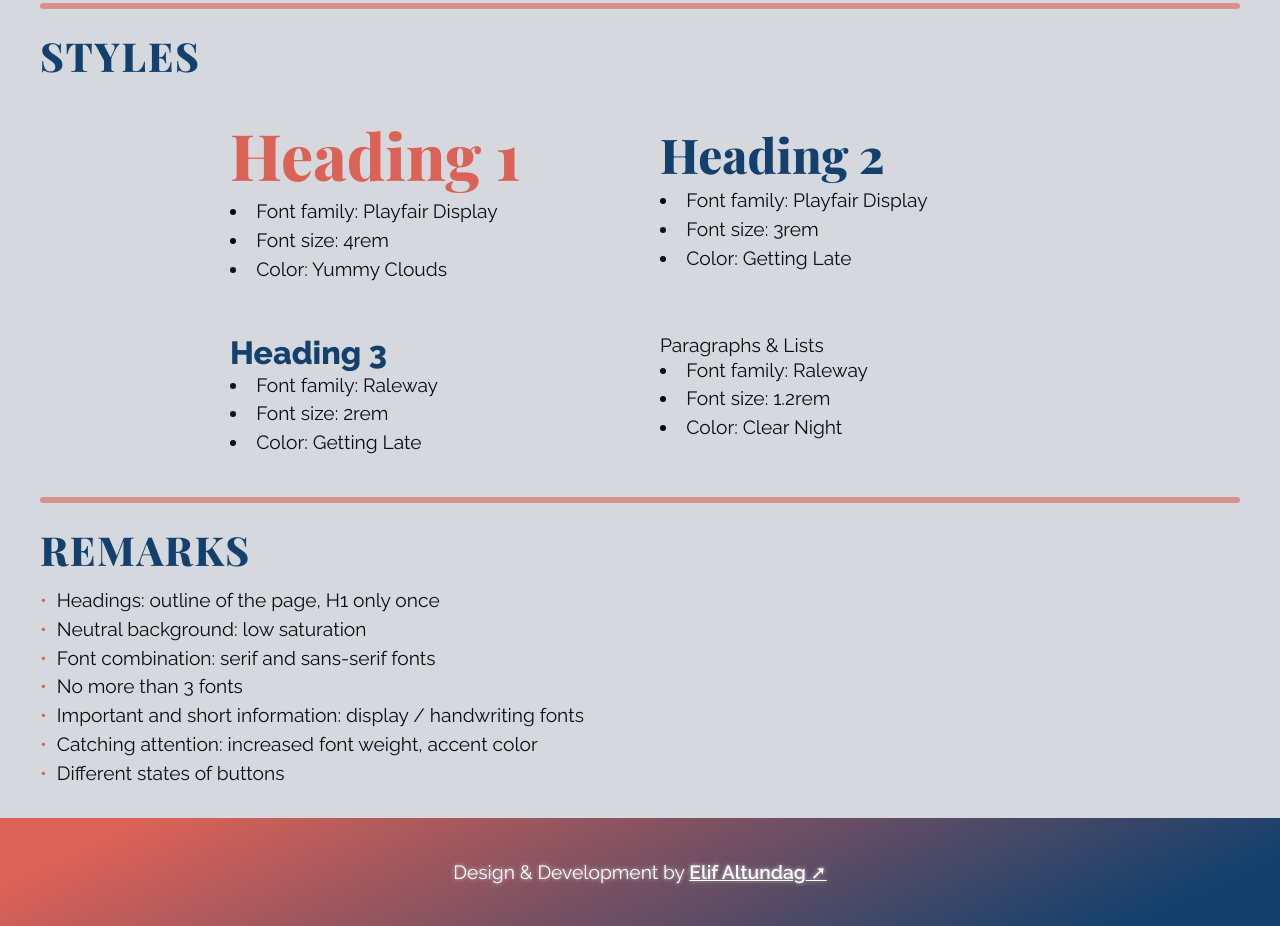
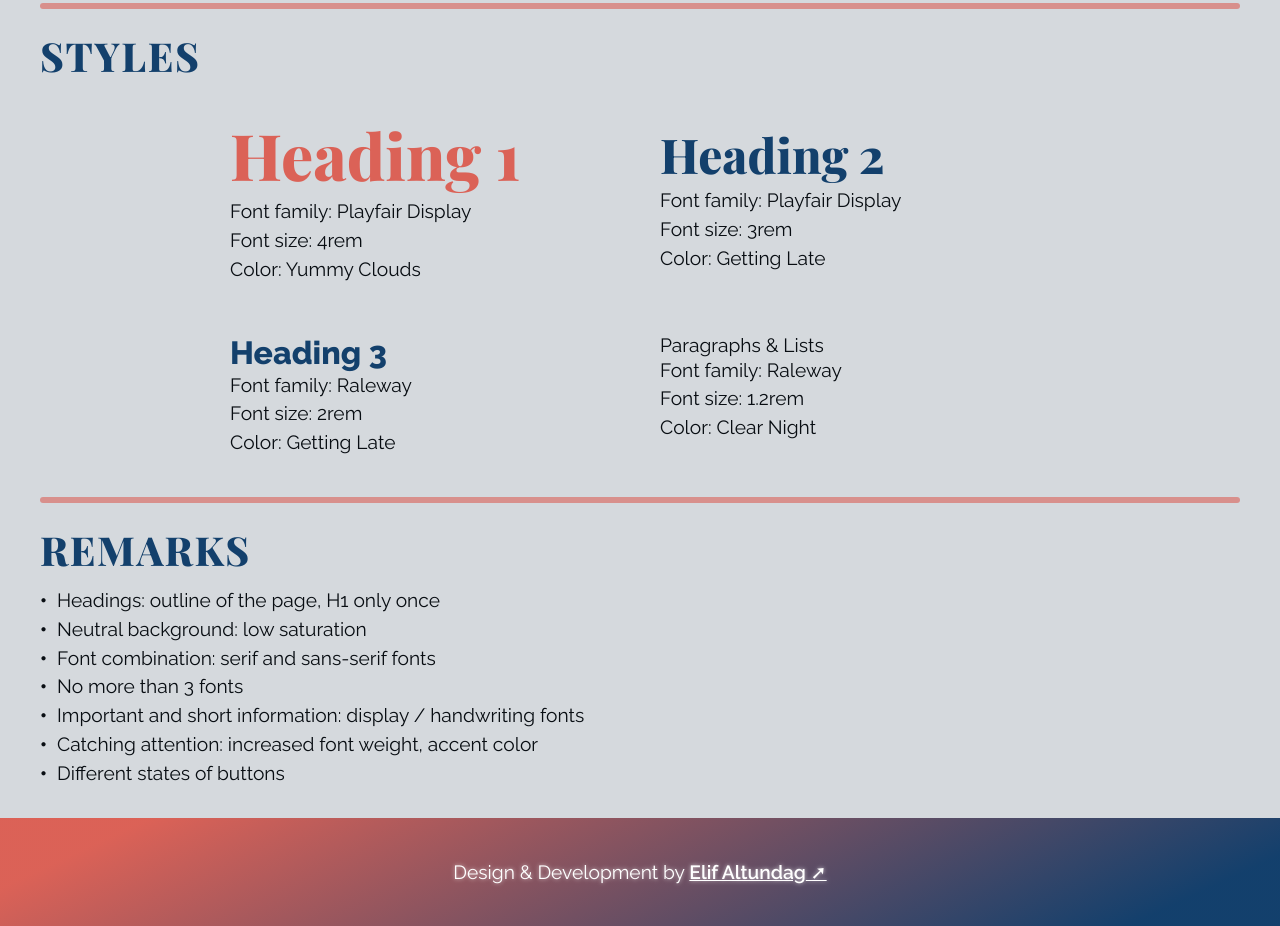
Before and after one commit to elifaltundag/website-design-system, a plain HTML site: page index.html in a window 1280 px wide. Shown: the part 1782-2708 px from the top of the page. Drawn offline with nearby package versions, Linux system fonts and the light colour scheme; a web font is replaced by a local one.

Commit message:
edit list styles

```diff
--- a/style.css
+++ b/style.css
@@ -378,7 +378,7 @@ h2::before{
 }
 
 .style-properties li {
-    list-style: inside;
+    list-style: none;
 }
 
 #remarks ul {
@@ -392,7 +392,7 @@ h2::before{
 #remarks li::before {
     content: "\2022";
     margin-right: 10px;
-    color: var(--clr-accent);
+    font-weight: 900;
 }
 
 
```
Also changed, not shown: index.html (line endings or trailing spaces).
